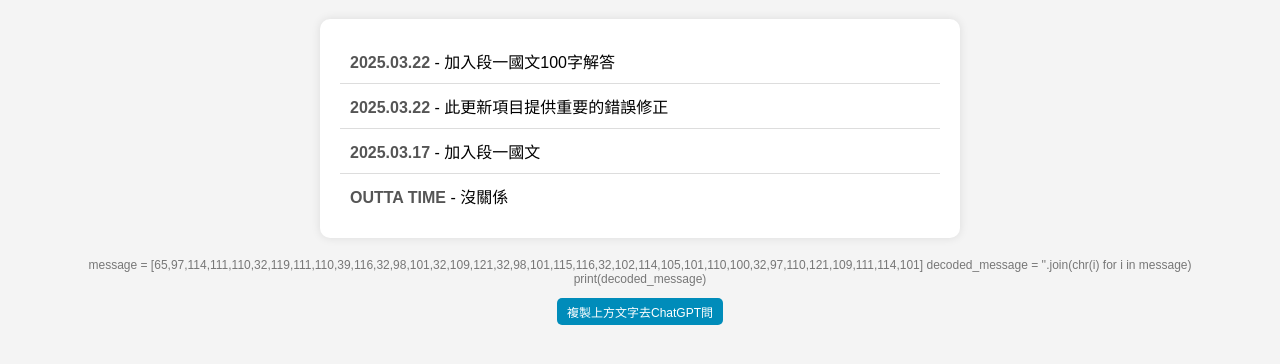
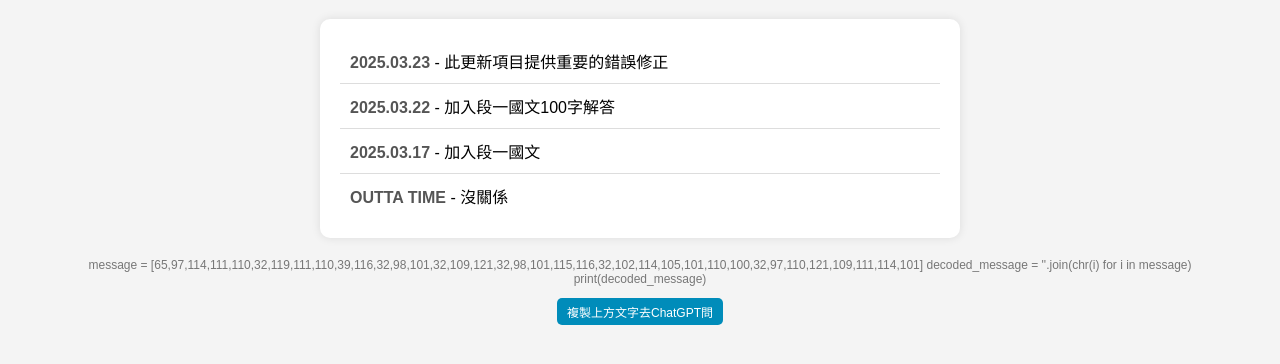
Before and after one commit to EugeneLiu888/update-note-high-Quality, a plain HTML site: page index.html in a window 1280 px wide. Shown: the part 98-462 px from the top of the page. Drawn offline with Linux system fonts and the light colour scheme.

Commit message:
Update index.html

```diff
--- a/index.html
+++ b/index.html
@@ -91,7 +91,7 @@
             let updates = [
                 { date: "2025.03.17", content: "加入段一國文" },
                 { date: "2025.03.22", content: "加入段一國文100字解答" },
-                { date: "2025.03.22", content: "此更新項目提供重要的錯誤修正" },
+                { date: "2025.03.23", content: "此更新項目提供重要的錯誤修正" },
                 { date: "OUTTA TIME", content: "沒關係" },
 
                         // 這是新的內容
```
